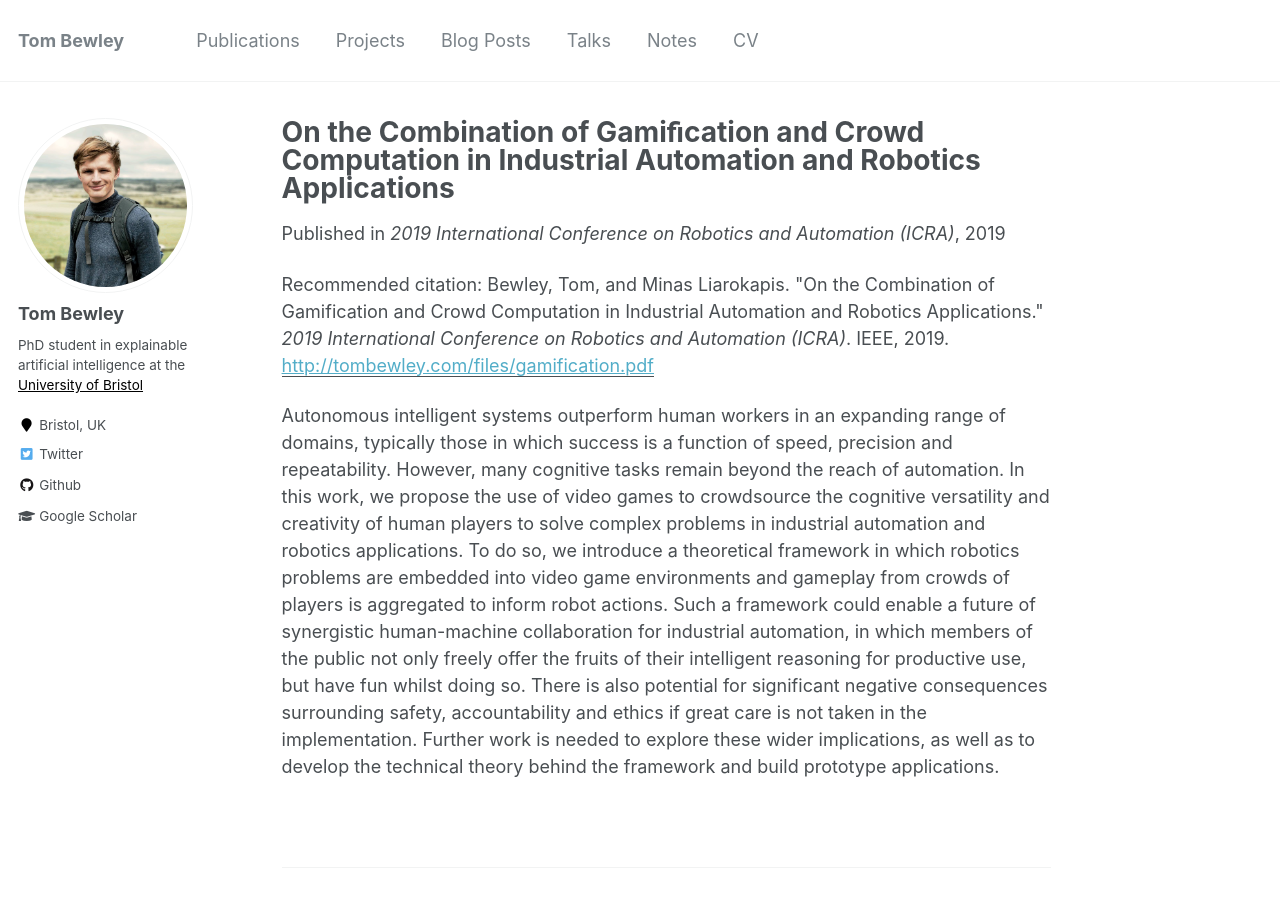
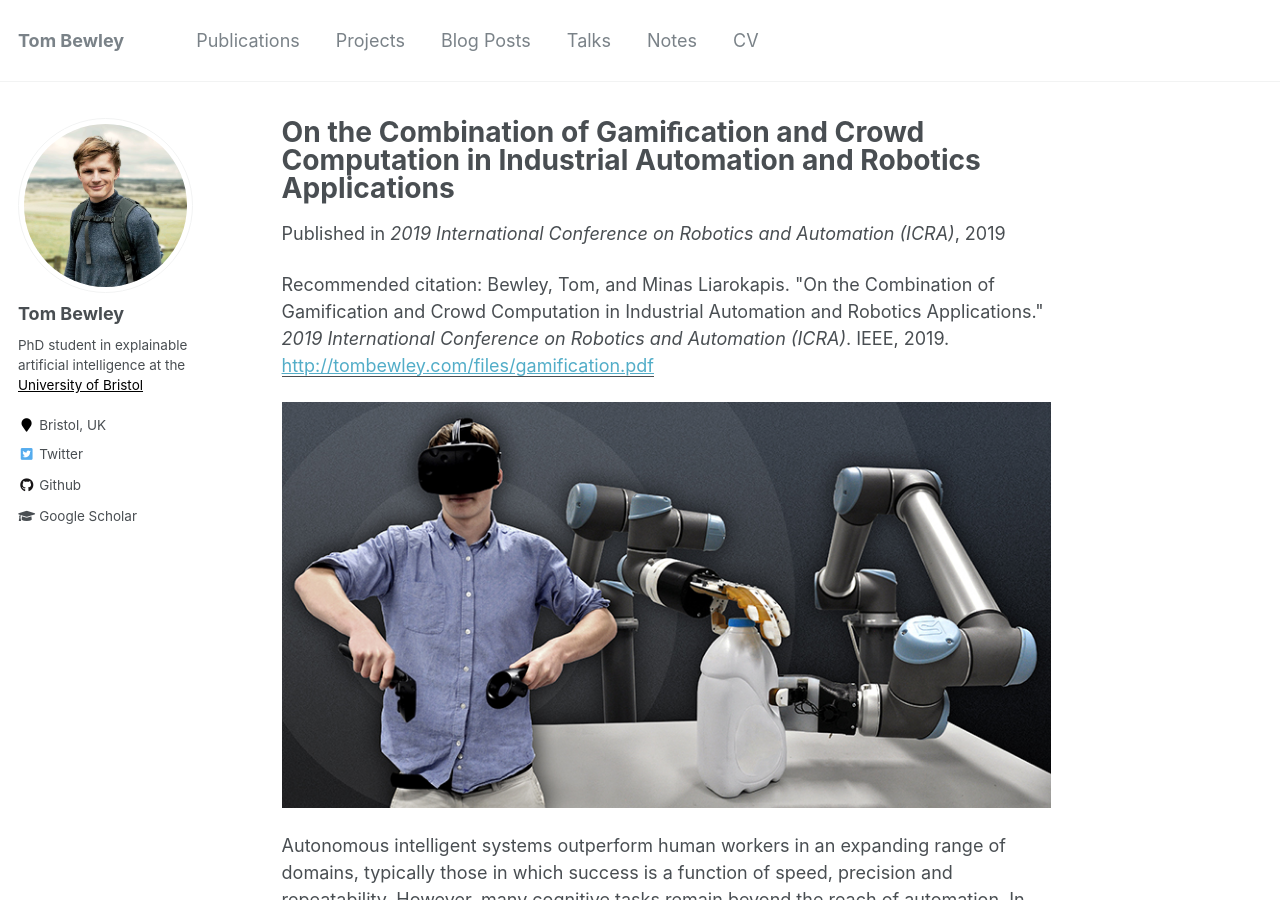
Before and after one commit to tombewley/tombewley.github.io, a Jekyll site: the page built from _publications/2019-05-20-gamification.md, in a window 1280 px wide and 900 px high. Built offline with Jekyll 4.4.1, drawn with Linux system fonts in a browser that asks for light colours.

Commit message:
Gamification image

```diff
--- a/_publications/2019-05-20-gamification.md
+++ b/_publications/2019-05-20-gamification.md
@@ -8,4 +8,6 @@ venue: '2019 International Conference on Robotics and Automation (ICRA)'
 paperurl: 'http://tombewley.com/files/gamification.pdf'
 citation: 'Bewley, Tom, and Minas Liarokapis. &quot;On the Combination of Gamification and Crowd Computation in Industrial Automation and Robotics Applications.&quot; <i>2019 International Conference on Robotics and Automation (ICRA)</i>. IEEE, 2019.'
 ---
+![](http://tombewley.com/images/gamification_banner.jpg)
+
 Autonomous intelligent systems outperform human workers in an expanding range of domains, typically those in which success is a function of speed, precision and repeatability. However, many cognitive tasks remain beyond the reach of automation. In this work, we propose the use of video games to crowdsource the cognitive versatility and creativity of human players to solve complex problems in industrial automation and robotics applications. To do so, we introduce a theoretical framework in which robotics problems are embedded into video game environments and gameplay from crowds of players is aggregated to inform robot actions. Such a framework could enable a future of synergistic human-machine collaboration for industrial automation, in which members of the public not only freely offer the fruits of their intelligent reasoning for productive use, but have fun whilst doing so. There is also potential for significant negative consequences surrounding safety, accountability and ethics if great care is not taken in the implementation. Further work is needed to explore these wider implications, as well as to develop the technical theory behind the framework and build prototype applications.
```
Also changed, not shown: images/3953273590_704e3899d5_m.jpg (deleted), images/bio-photo-2.jpg (deleted), images/bio-photo.jpg (deleted), images/editing-talk.png (deleted), images/foo-bar-identity-th.jpg (deleted), images/foo-bar-identity.jpg (deleted), images/gamification_banner.jpg (added), images/image-alignment-1200x4002.jpg (deleted), images/image-alignment-150x150.jpg (deleted), images/image-alignment-300x200.jpg (deleted), images/image-alignment-580x300.jpg (deleted), images/paragraph-indent.png (deleted), images/paragraph-no-indent.png (deleted).
